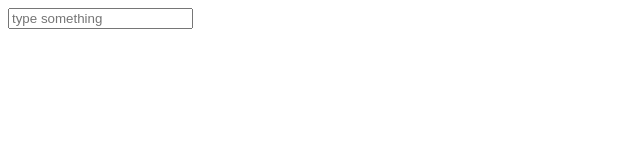
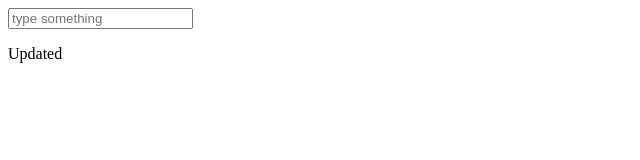
Before and after one commit to FahadAbdulQayyum/Githubee, a plain HTML site: page index.html in a window 1280 px wide. Shown: the full height of the page, 0-640 px from the left. Drawn offline with Linux system fonts and the light colour scheme.

Commit message:
p tag added to detect

```diff
--- a/index.html
+++ b/index.html
@@ -8,10 +8,12 @@
 </head>
 <body>
     <input placeholder="type something" oninput="onInput()" id="input"/>
+    <p>Updated</p>
     <script src="./script.js"></script>
 </body>
 </html>
 
+<!-- ************************************* -->
 
 <!-- <!DOCTYPE html>
 <html lang="en">
```
